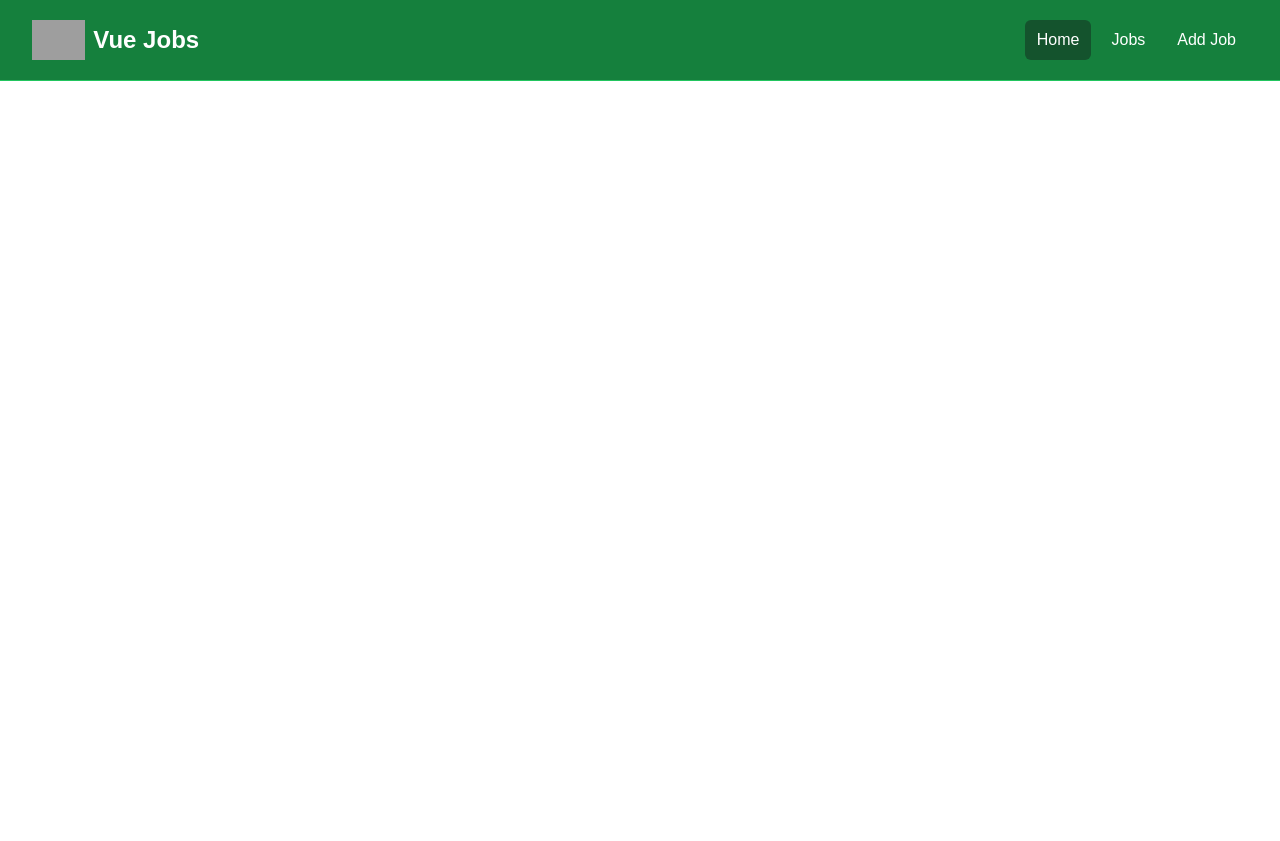
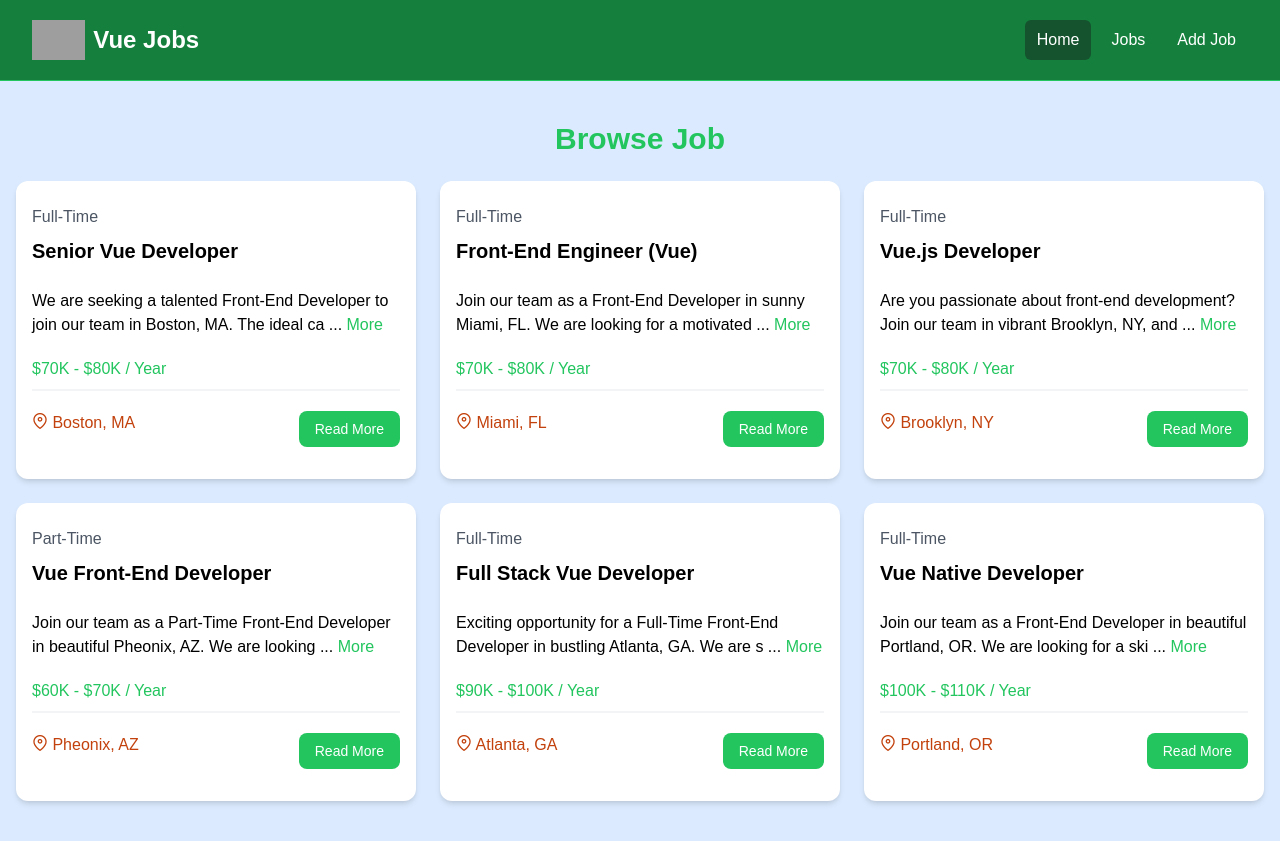
Before and after one commit to raliefrenha2/vue-crash, a Vue app: page /jobs in a window 1280 px wide. Before the commit the page ends 800 px from the top, so only its background shows below. Built offline with nearby package versions, Linux system fonts and the light colour scheme; grey boxes are pictures that could not be loaded.

Commit message:
add JobsView

```diff
--- a/src/components/JobListings.vue
+++ b/src/components/JobListings.vue
@@ -11,8 +11,6 @@ defineProps({
   },
 });
 const jobs = ref(jobData);
-
-console.log(jobs.value);
 </script>
 <template>
   <section class="bg-blue-100 px-4 py-10">
@@ -22,7 +20,7 @@ console.log(jobs.value);
       </h2>
       <div class="grid grid-cols-1 md:grid-cols-3 gap-6">
         <JobListing
-          v-for="job in jobs.slice(limit || jobs.length)"
+          v-for="job in jobs.slice(0, limit || jobs.length)"
           :key="job.id"
           :job="job"
         />
--- a/src/router/index.js
+++ b/src/router/index.js
@@ -1,5 +1,6 @@
 import { createRouter, createWebHistory } from "vue-router";
 import HomeView from "@/views/HomeView.vue";
+import JobsView from "@/views/JobsView.vue";
 
 const router = createRouter({
   history: createWebHistory(import.meta.env.BASE_URL),
@@ -9,6 +10,11 @@ const router = createRouter({
       name: "home",
       component: HomeView,
     },
+    {
+      path: "/jobs",
+      name: "jobs",
+      component: JobsView,
+    },
   ],
 });
 
--- /dev/null
+++ b/src/views/JobsView.vue
@@ -0,0 +1,6 @@
+<script setup>
+import JobListings from "@/components/JobListings.vue";
+</script>
+<template>
+  <JobListings />
+</template>
```
